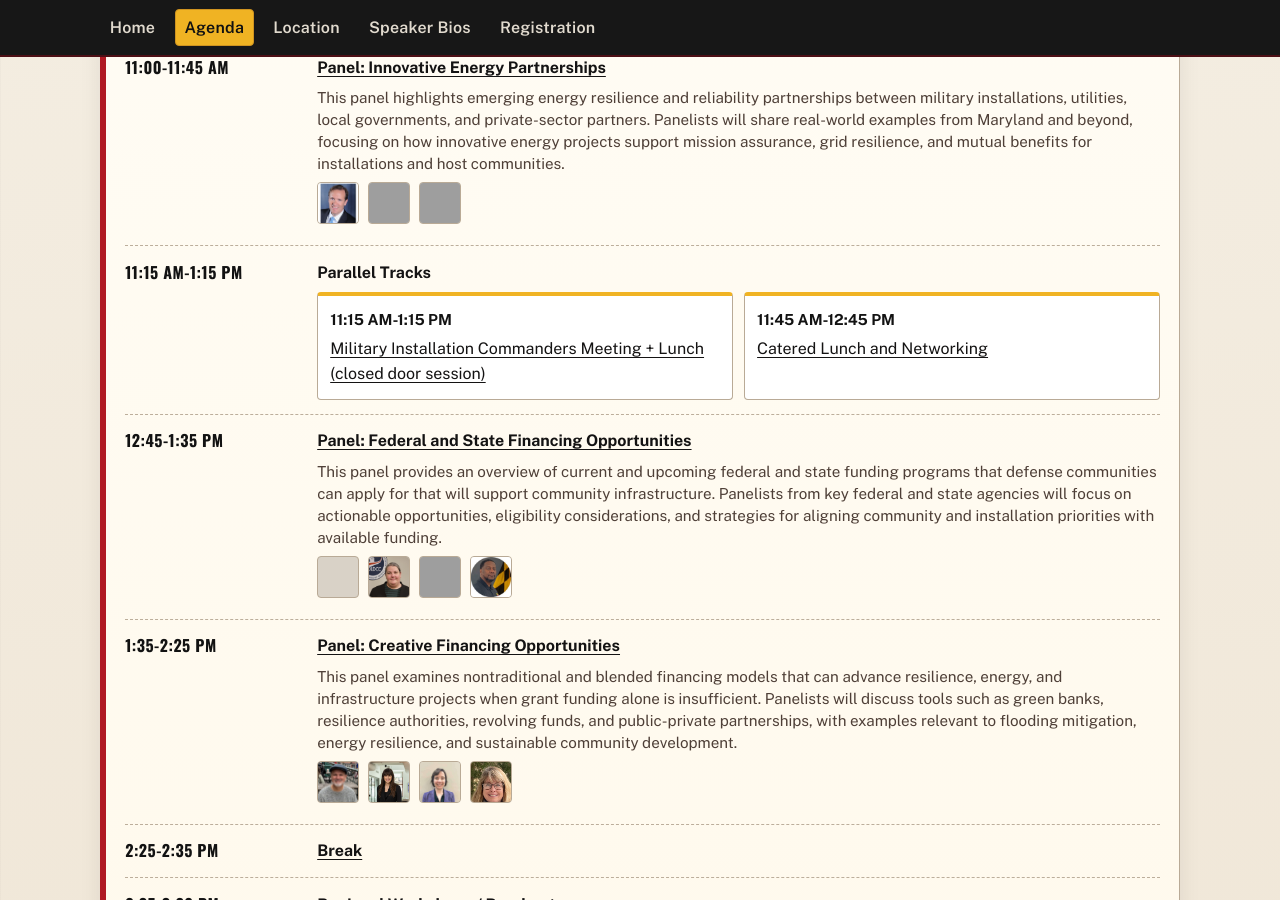
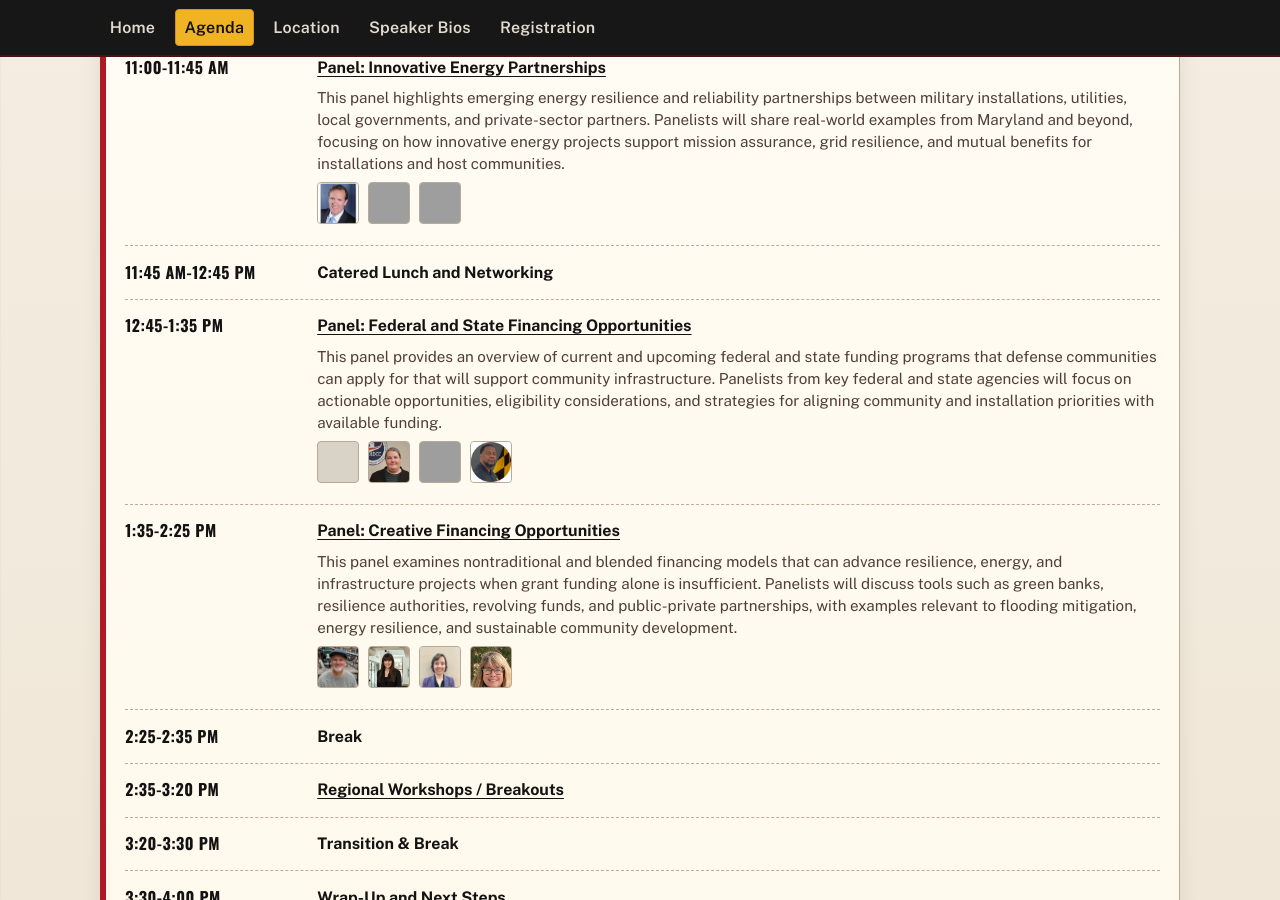
Before and after one commit to christophersw/convening_website, a Jekyll site: the page built from agenda.md, in a window 1280 px wide and 900 px high, scrolled down 1045 px. Built offline with Jekyll 4.4.1, drawn with Linux system fonts in a browser that asks for light colours; grey boxes are pictures that could not be loaded.

Commit message:
Reworking Agenda

```diff
--- a/agenda.md
+++ b/agenda.md
@@ -61,7 +61,7 @@ permalink: /agenda/
     <li>
       <span class="time">10:45-11:00 AM</span>
       <div class="agenda-session">
-        <p class="agenda-title"><a class="agenda-session-link" href="{{ '/agenda/sessions/break-morning/' | relative_url }}">Break</a></p>
+        <p class="agenda-title">Break</p>
       </div>
     </li>
     <li>
@@ -72,20 +72,10 @@ permalink: /agenda/
         {% include agenda-panel-detail.html panel=panel %}
       </div>
     </li>
-    <li class="agenda-has-parallel">
-      <span class="time">11:15 AM-1:15 PM</span>
+    <li>
+      <span class="time">11:45 AM-12:45 PM</span>
       <div class="agenda-session">
-        <p class="agenda-title">Parallel Tracks</p>
-        <div class="agenda-parallel">
-          <article class="agenda-track">
-            <p class="agenda-track-time">11:15 AM-1:15 PM</p>
-            <p class="agenda-track-title"><a class="agenda-session-link" href="{{ '/agenda/sessions/military-installation-commanders-meeting/' | relative_url }}">Military Installation Commanders Meeting + Lunch (closed door session)</a></p>
-          </article>
-          <article class="agenda-track">
-            <p class="agenda-track-time">11:45 AM-12:45 PM</p>
-            <p class="agenda-track-title"><a class="agenda-session-link" href="{{ '/agenda/sessions/catered-lunch-networking/' | relative_url }}">Catered Lunch and Networking</a></p>
-          </article>
-        </div>
+        <p class="agenda-title">Catered Lunch and Networking</p>
       </div>
     </li>
     <li>
@@ -107,7 +97,7 @@ permalink: /agenda/
     <li>
       <span class="time">2:25-2:35 PM</span>
       <div class="agenda-session">
-        <p class="agenda-title"><a class="agenda-session-link" href="{{ '/agenda/sessions/break-afternoon/' | relative_url }}">Break</a></p>
+        <p class="agenda-title">Break</p>
       </div>
     </li>
     <li>
@@ -120,7 +110,7 @@ permalink: /agenda/
     <li>
       <span class="time">3:20-3:30 PM</span>
       <div class="agenda-session">
-        <p class="agenda-title"><a class="agenda-session-link" href="{{ '/agenda/sessions/transition-break/' | relative_url }}">Transition &amp; Break</a></p>
+        <p class="agenda-title">Transition &amp; Break</p>
       </div>
     </li>
     <li>
```
Also changed, not shown: CONTENT_TODO.md (+0 -5 lines), sessions/break-afternoon.md (deleted, +0 -9 lines), sessions/break-morning.md (deleted, +0 -9 lines), sessions/catered-lunch-networking.md (deleted, +0 -10 lines), sessions/military-installation-commanders-meeting.md (deleted, +0 -10 lines), sessions/transition-break.md (deleted, +0 -9 lines).
